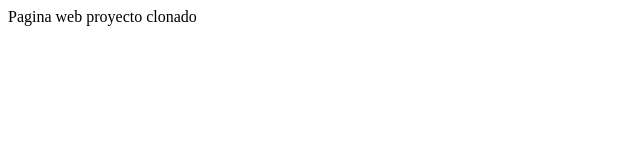
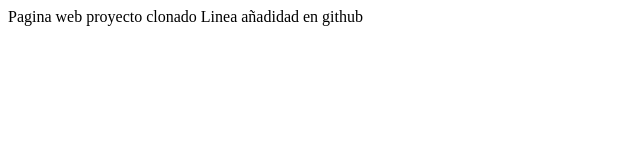
Before and after one commit to Rossi-tf/15novimbre, a plain HTML site: page index.html in a window 1280 px wide. Shown: the whole page, without its empty margins (0-640 px from the left). Drawn offline with Linux system fonts and the light colour scheme.

Commit message:
Añadidio en gitbug

```diff
--- a/index.html
+++ b/index.html
@@ -8,5 +8,6 @@
 </head>
 <body>
     Pagina web proyecto clonado
+    Linea añadidad en github
 </body>
 </html>
```
